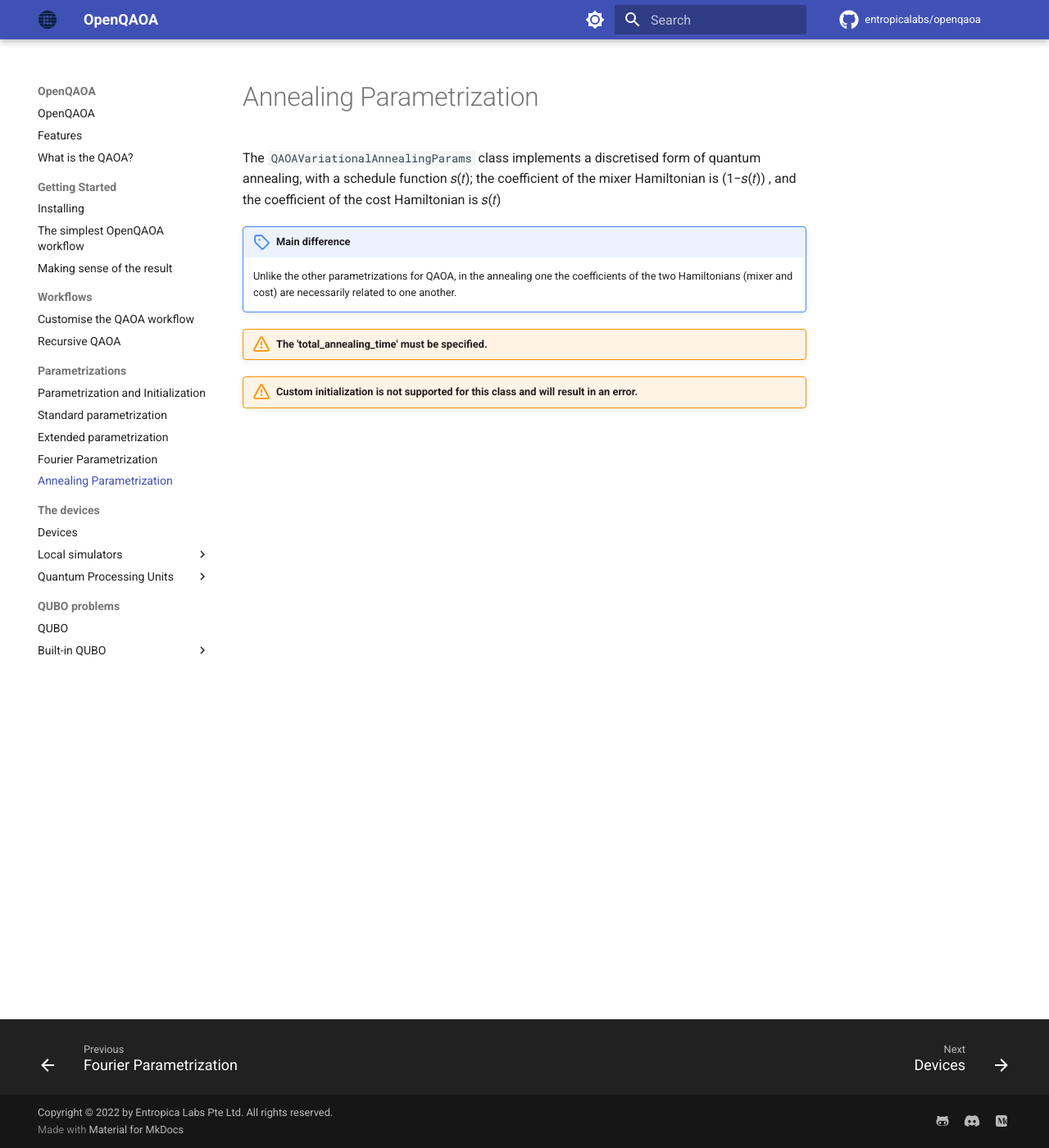
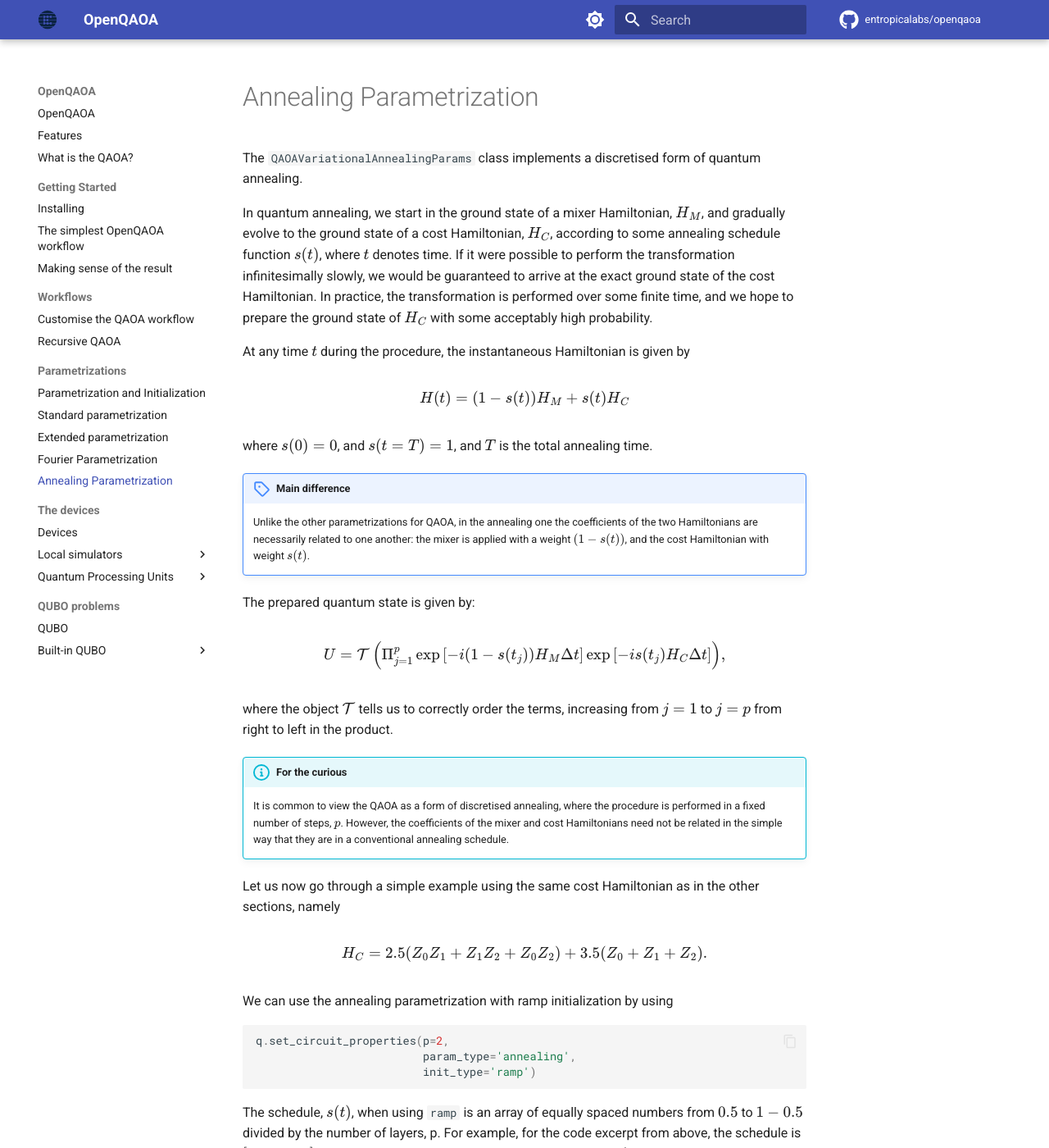
Before and after one commit to entropicalabs/openqaoa-website, an MkDocs documentation site: the page built from docs/parametrization/annealing-parametrization.md, in a window 1280 px wide and 1400 px high. Shown: the whole window at 82% size. Built offline with MkDocs 1.6.1 and Material for MkDocs 9.7.7, drawn with Linux system fonts in a browser that asks for light colours; comment, search, counter and statistics services are not loaded; some of the changed text lies outside the part shown.

Commit message:
finished the annealing params

````diff
--- a/docs/parametrization/annealing-parametrization.md
+++ b/docs/parametrization/annealing-parametrization.md
@@ -1,13 +1,47 @@
 # Annealing Parametrization
 
-The `QAOAVariationalAnnealingParams` class implements a discretised form of quantum annealing, with a schedule function  𝑠(𝑡); the coefficient of the mixer Hamiltonian is (1−𝑠(𝑡))
- , and the coefficient of the cost Hamiltonian is  𝑠(𝑡)
+The `QAOAVariationalAnnealingParams` class implements a discretised form of quantum annealing.
+
+In quantum annealing, we start in the ground state of a mixer Hamiltonian, $H_M$, and gradually evolve to the ground state of a cost Hamiltonian, $H_C$, according to some annealing schedule function $s(t)$, where $t$ denotes time. If it were possible to perform the transformation infinitesimally slowly, we would be guaranteed to arrive at the exact ground state of the cost Hamiltonian. In practice, the transformation is performed over some finite time, and we hope to prepare the ground state of $H_C$ with some acceptably high probability.
+
+At any time $t$ during the procedure, the instantaneous Hamiltonian is given by
+
+$$H(t) = \left(1 - s(t)\right)H_M + s(t)H_C$$
+
+where $s(0) = 0$, and $s(t = T) = 1$, and $T$ is the total annealing time.
 
 !!! note "Main difference"
-    Unlike the other parametrizations for QAOA, in the annealing one the coefficients of the two Hamiltonians (mixer and cost) are necessarily related to one another.
+    Unlike the other parametrizations for QAOA, in the annealing one the coefficients of the two Hamiltonians are necessarily related to one another: the mixer is applied with a weight $(1 - s(t))$, and the cost Hamiltonian with weight $s(t)$.
 
+The prepared quantum state is given by:
 
+$$U = \mathcal{T}\left(\Pi_{j=1}^p \exp\left[-i(1-s(t_j)) H_M \Delta t\right]\exp\left[-i s(t_j) H_C \Delta t\right]\right),$$
 
-!!! warning "The 'total_annealing_time' must be specified."
+where the object $\mathcal{T}$ tells us to correctly order the terms, increasing from $j=1$ to $j=p$ from right to left in the product.
 
-!!! warning "Custom initialization is not supported for this class and will result in an error."
+!!! info "For the curious"
+    It is common to view the QAOA as a form of discretised annealing, where the procedure is performed in a fixed number of steps, $p$. However, the coefficients of the mixer and cost Hamiltonians need not be related in the simple way that they are in a conventional annealing schedule.
+
+Let us now go through a simple example using the same cost Hamiltonian as in the other sections, namely
+
+$$ H_C = 2.5 (Z_0Z_1 + Z_1Z_2 + Z_0Z_2) + 3.5 (Z_0 + Z_1 + Z_2). $$
+
+We can use the annealing parametrization with ramp initialization by using
+
+```Python
+q.set_circuit_properties(p=2,
+                         param_type='annealing',
+                         init_type='ramp')
+```
+
+The schedule, $s(t)$, when using `ramp` is an array of equally spaced numbers from $0.5$ to $1-0.5$ divided by the number of layers, p. For example, for the code excerpt from above, the schedule is $[0.25, 0.75]$.
+The total annealing time is a multiple of p, i.e. $T = \Delta t * p$.
+
+!!! note "Unless specified explicitly, $\Delta t = 0.7$"
+
+The parameters of the circuit are then $\gamma_i = s(t_i) * \Delta t$ and $\beta_i = (1 - s(t_i)) * \Delta t$. Multiplying by the weights and biases of the hamiltonian where relevant, we end up with the following circuit:
+
+![kamada_kawai_layout](/img/circuit_annealing.png)
+
+!!! warning "Supported initializations"
+    Only `ramp` and `rand` initializations are supported in this class. Note that `custom` will result in an error.
````
Also changed, not shown: docs/parametrization/parametrization.md (+2 -1 lines), docs/img/circuit_annealing.png (added).
